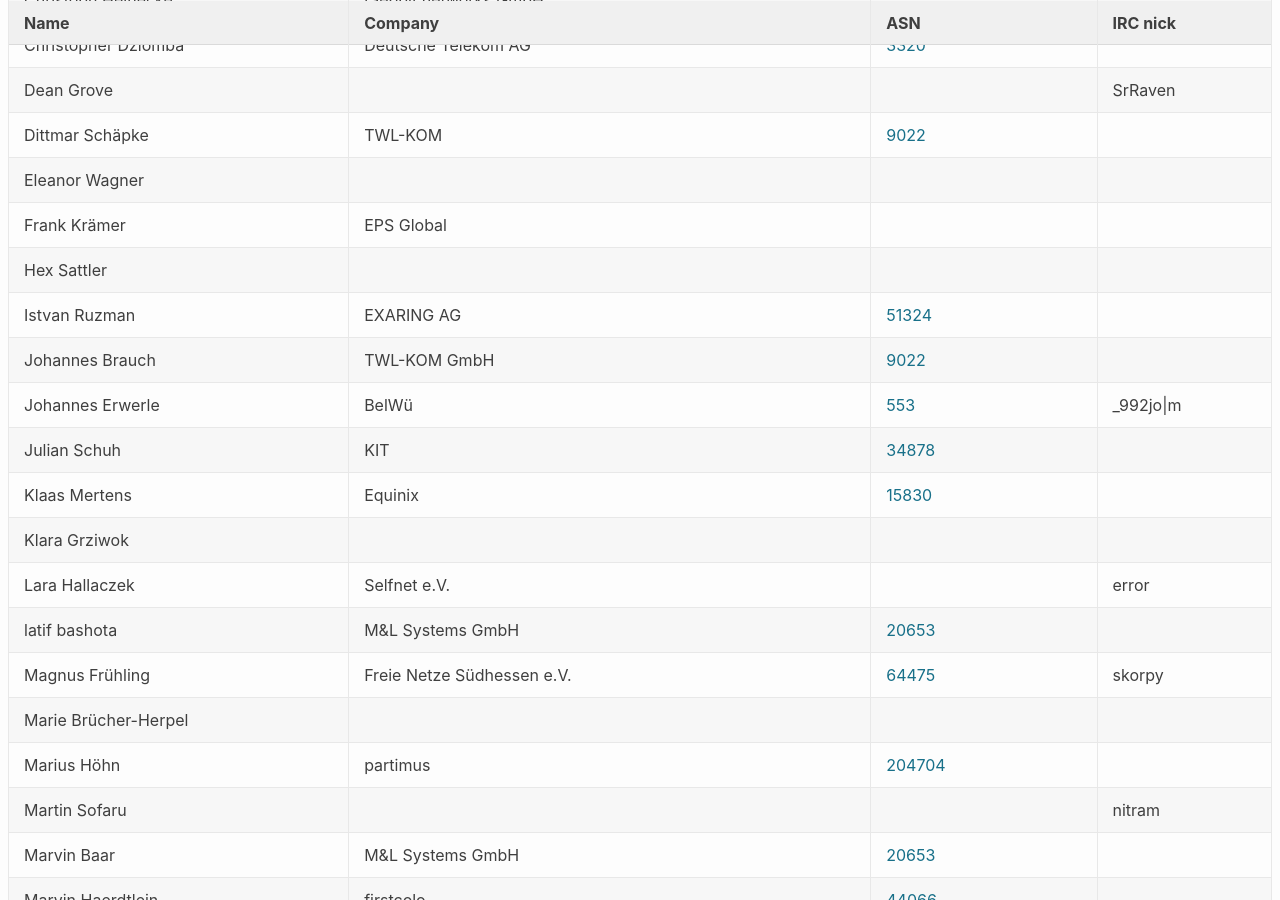
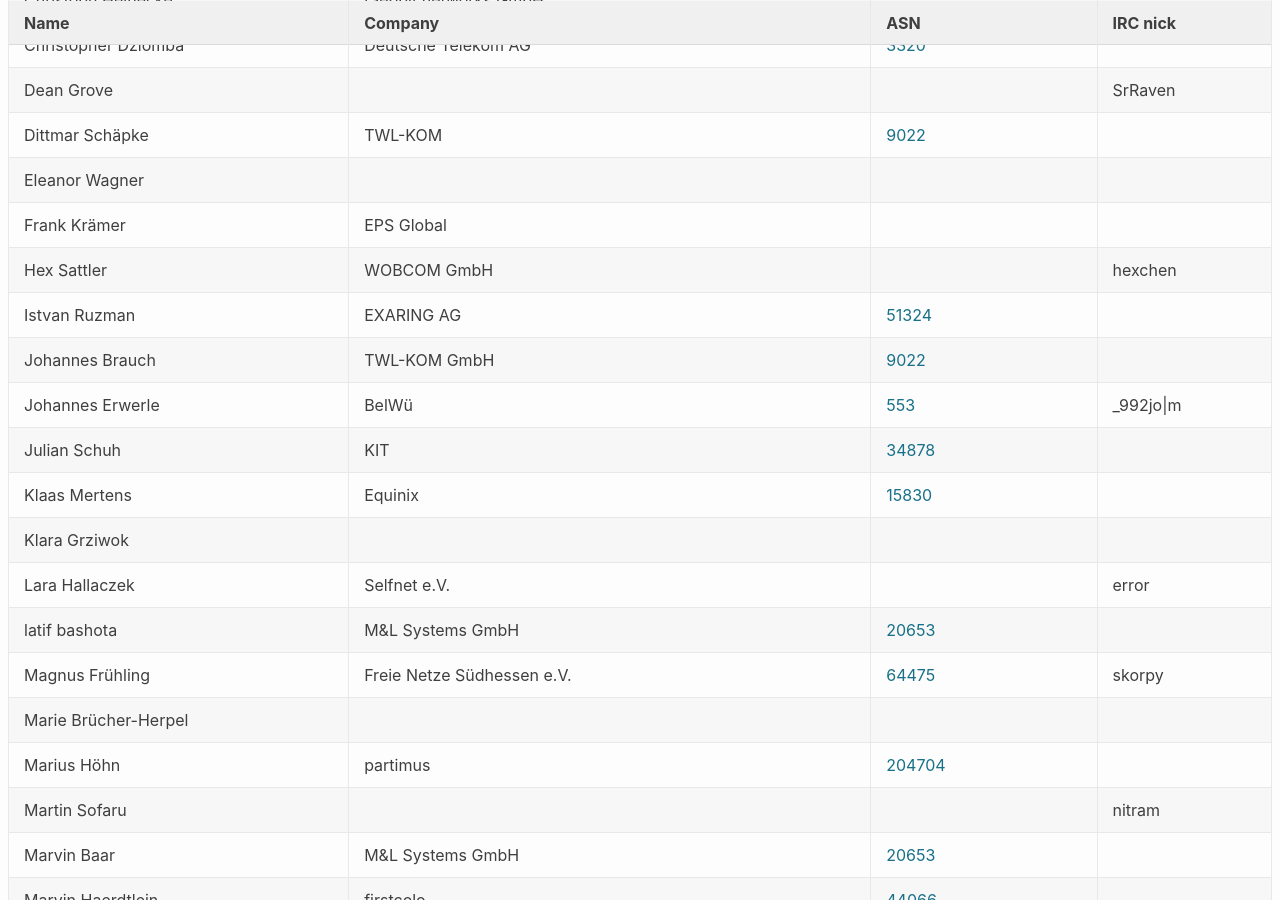
Before and after one commit to denog/pretix-attendeelist, a Jekyll site: the page built from denogmeetup24-04/index.markdown, in a window 1280 px wide and 900 px high, scrolled down 301 px. Built offline with Jekyll 4.4.1, drawn with Linux system fonts in a browser that asks for light colours.

Commit message:
Latest data: Sat Apr  6 23:28:01 UTC 2024

```diff
--- a/_data/attendees_denogmeetup24-04.json
+++ b/_data/attendees_denogmeetup24-04.json
@@ -67,8 +67,8 @@
   },
   {
     "name": "Hex Sattler",
-    "company": null,
-    "irc": null,
+    "company": "WOBCOM GmbH",
+    "irc": "hexchen",
     "asn": null
   },
   {
```
